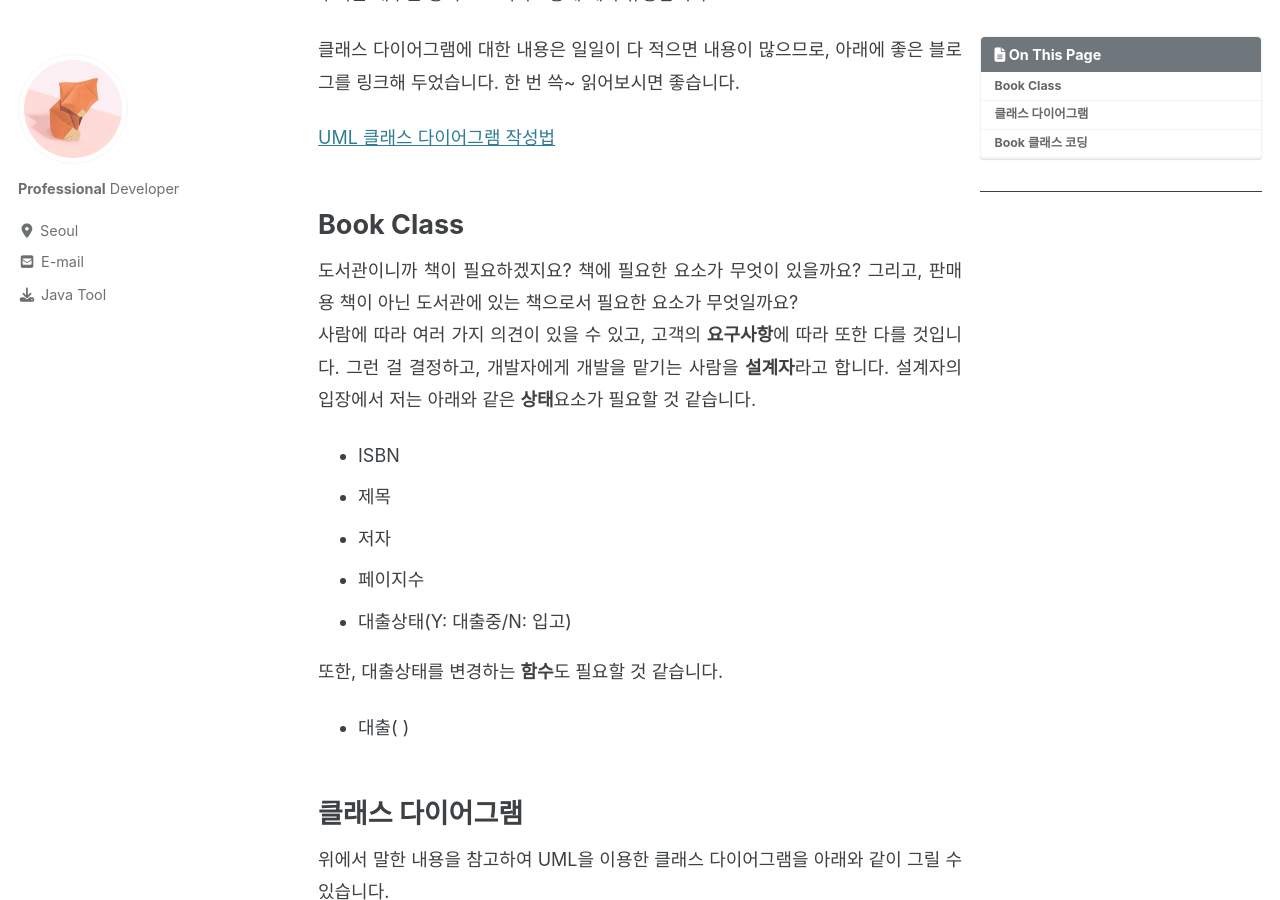
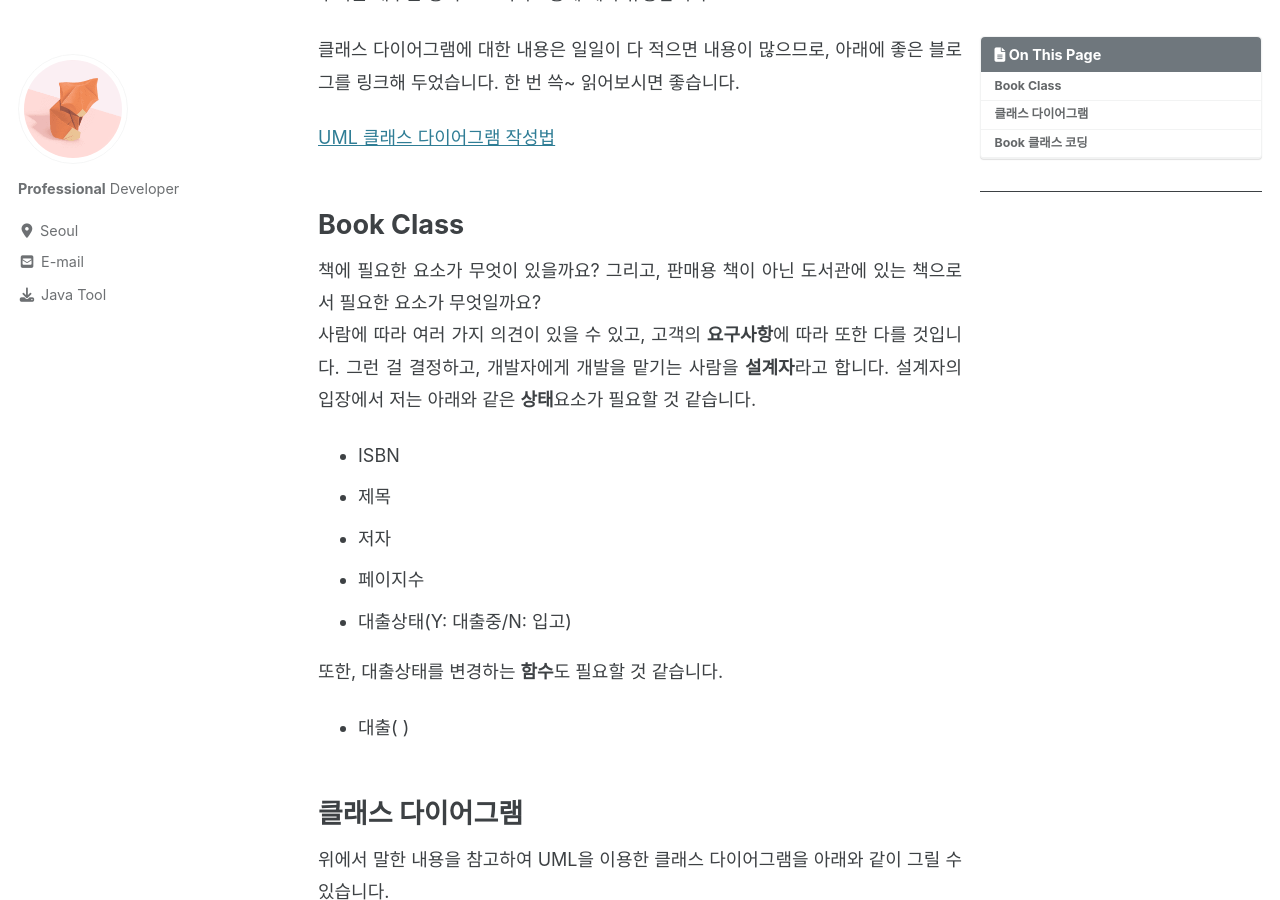
Before and after one commit to ororox/ororox.github.io, a Jekyll site: the page built from _posts/2020-09-10-java-class-diagram.md, in a window 1280 px wide and 900 px high, scrolled down 502 px. Built offline with Jekyll 4.4.1, drawn with Linux system fonts in a browser that asks for light colours; cached includes are drawn as plain includes; nearby versions of some CDN libraries.

Commit message:
modified

```diff
--- a/_posts/2020-09-10-java-class-diagram.md
+++ b/_posts/2020-09-10-java-class-diagram.md
@@ -22,7 +22,7 @@ UML은 자바에서는 꽤 유용하게 사용할 수 있지만, 그 역시도
 
 ### Book Class
 
-도서관이니까 책이 필요하겠지요? 책에 필요한 요소가 무엇이 있을까요? 그리고, 판매용 책이 아닌 도서관에 있는 책으로서 필요한 요소가 무엇일까요?
+책에 필요한 요소가 무엇이 있을까요? 그리고, 판매용 책이 아닌 도서관에 있는 책으로서 필요한 요소가 무엇일까요?
 사람에 따라 여러 가지 의견이 있을 수 있고, 고객의 **요구사항**에 따라 또한 다를 것입니다. 그런 걸 결정하고, 개발자에게 개발을 맡기는 사람을 **설계자**라고 합니다. 설계자의 입장에서 저는 아래와 같은 **상태**요소가 필요할 것 같습니다.
 
 - ISBN
```
Also changed, not shown: _posts/2020-06-30-java-training-tools.md (renamed from _posts/2020-07-07-java-training-tools.md), _posts/2020-07-20-eclipse-basic.md (renamed from _posts/2020-07-08-eclipse-basic.md), _posts/2020-07-21-JavaRunner.md (renamed from _posts/2020-07-12-JavaRunner.md).
